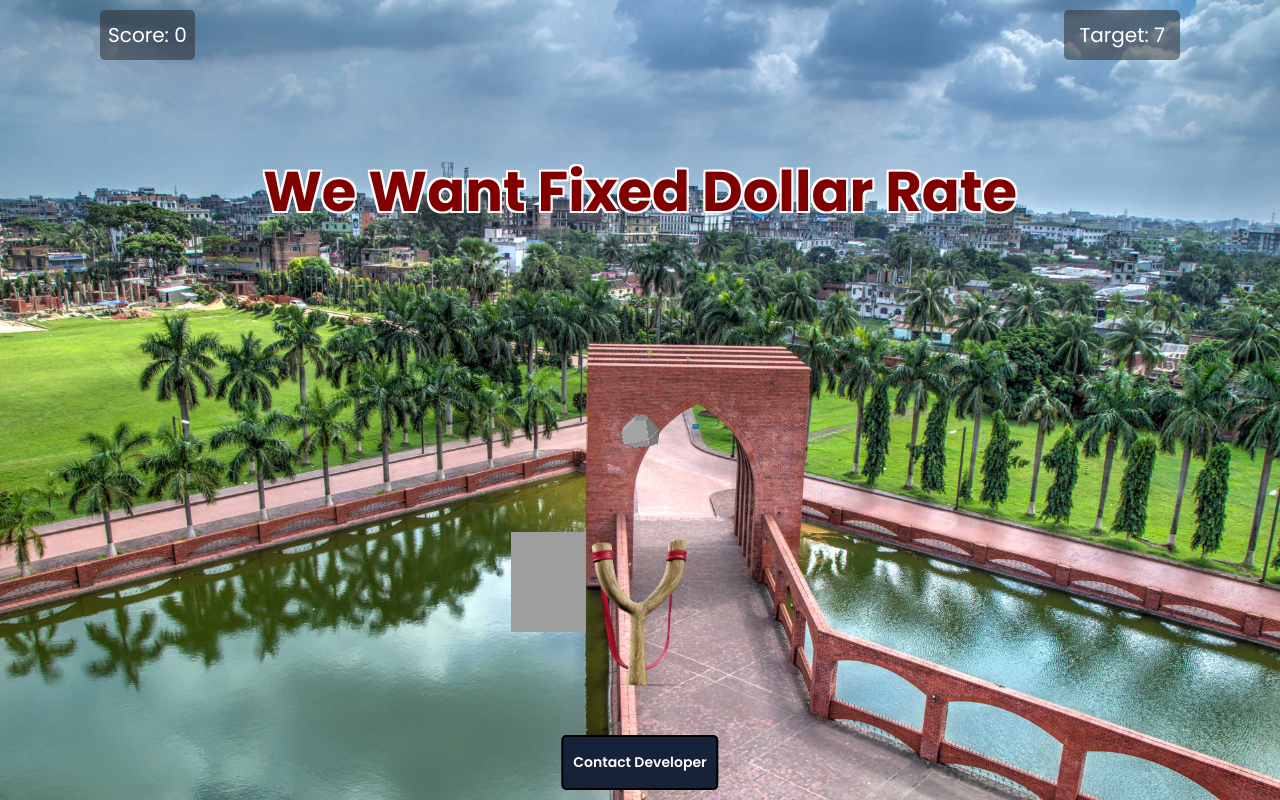
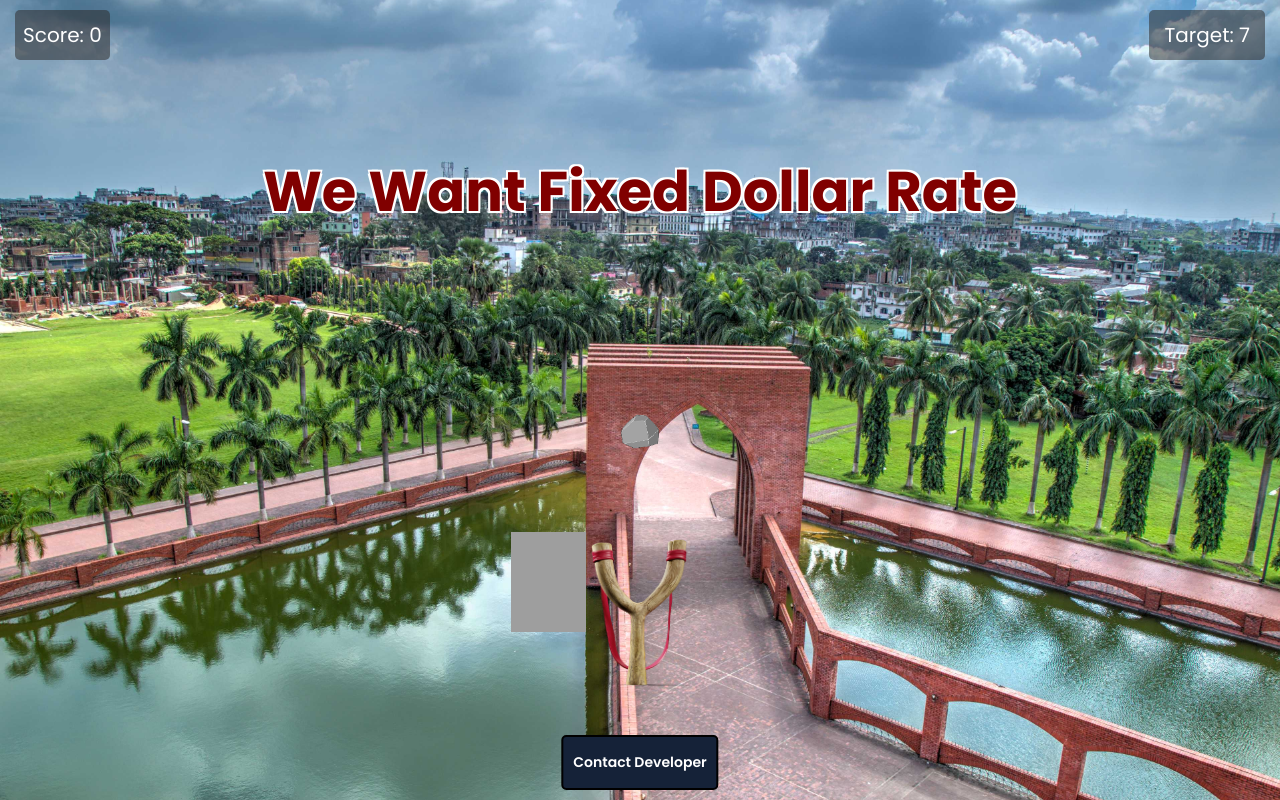
Before and after one commit to Rakindotcom/IUTgame, a plain HTML site: page index.html in a window 1280 px wide. Drawn offline with Linux system fonts and the light colour scheme; grey boxes are pictures that could not be loaded.

Commit message:
style: adjust score and target positioning in CSS

```diff
--- a/styles.css
+++ b/styles.css
@@ -67,7 +67,7 @@ body {
 }
 
 #score {
-    left: 100px;
+    left: 15px;
     border: medium solid currentColor;
     border-style: none;
     border-top-style: none;
@@ -79,7 +79,7 @@ body {
 }
 
 #target {
-    right: 100px;
+    right: 15px;
     border: medium solid currentColor;
     border-style: none;
     padding-left: .9375pc;
```
